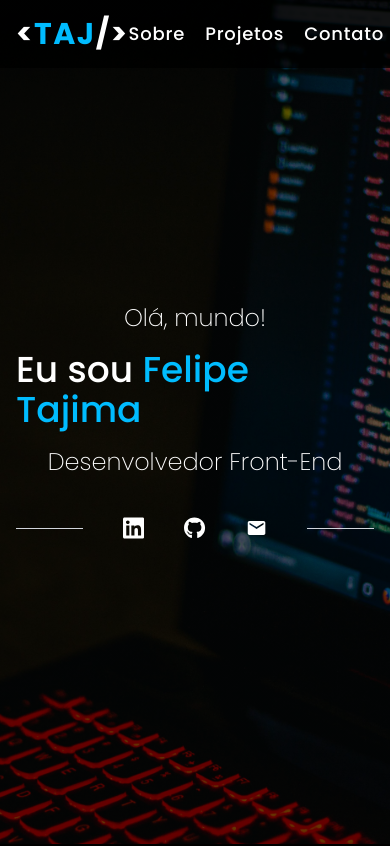
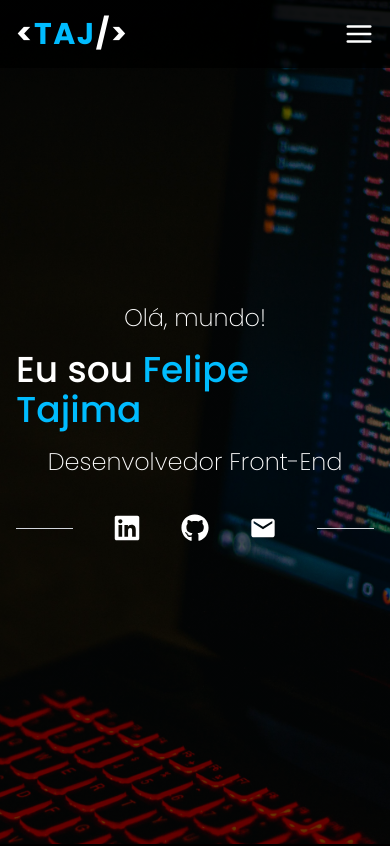
Before and after one commit to vulgotaj/tajportfolio, a React app: page / in a window 390 px wide. Shown: the top 846 px of the page. Built offline with nearby package versions, Linux system fonts and the light colour scheme; the HTML template or start-up script is replaced by a standard one.

Commit message:
Criando menu mobile e adicionando links na página inicial

```diff
--- a/src/components/Header/index.tsx
+++ b/src/components/Header/index.tsx
@@ -1,6 +1,9 @@
+import { useState } from 'react'
+import { FiMenu } from 'react-icons/fi';
 import { Container } from '../Container'
 
 function Header() {
+  const [menuOpen, setMenuOpen] = useState(false)
 
   return (
     <header className="bg-black/80 fixed w-full z-10">
@@ -10,14 +13,83 @@ function Header() {
                 <span className="text-white">{"<"}</span>TAJ<span className="text-white">{"/>"}</span>
               </a>
 
-                <nav>
+              <nav className="hidden md:block">
                 <ul className="flex gap-5 tracking-wider">
-                        <li><a href="#sobre" className="text-white transition-all duration-500 hover:text-sky-400 text-lg font-medium">Sobre</a></li>
-                        <li><a href="#projetos" className="text-white transition-all duration-500  hover:text-sky-400 text-lg font-medium">Projetos</a></li>
-                        <li><a href="#" className="text-white transition-all duration-500  hover:text-sky-400 text-lg font-medium">Contato</a></li>
+                  <li>
+                    <a
+                      href="#sobre"
+                      className="text-white transition-all duration-500 hover:text-sky-400 text-lg font-medium"
+                    >
+                      Sobre
+                    </a>
+                  </li>
+
+                  <li>
+                    <a
+                      href="#projetos"
+                      className="text-white transition-all duration-500  hover:text-sky-400 text-lg font-medium"
+                    >
+                      Projetos
+                    </a>
+                  </li>
+
+                  <li>
+                    <a
+                      href="#"
+                      className="text-white transition-all duration-500  hover:text-sky-400 text-lg font-medium"
+                    >
+                      Contato
+                    </a>
+                  </li>
                 </ul>
               </nav>
+
+              {/* Botão Menu Mobile */}
+
+              <button
+                onClick={ () => setMenuOpen(!menuOpen) }
+                className="md:hidden text-white"
+              >
+                <FiMenu size={30} />
+              </button>
             </div>
+
+            {/* Menu Mobile */}
+            {menuOpen && (
+              <nav className="md:hidden pb-4">
+                <ul className="flex flex-col gap-4 text-center tracking-wider">
+                  <li>
+                    <a
+                      href="#sobre"
+                      onClick={() => setMenuOpen(false)}
+                      className="text-white transition-all duration-500 hover:text-sky-400 text-lg font-medium"
+                    >
+                      Sobre
+                    </a>
+                  </li>
+
+                  <li>
+                    <a
+                      href="#projetos"
+                      onClick={() => setMenuOpen(false)}
+                      className="text-white transition-all duration-500  hover:text-sky-400 text-lg font-medium"
+                    >
+                      Projetos
+                    </a>
+                  </li>
+
+                  <li>
+                    <a
+                      href="#"
+                      onClick={() => setMenuOpen(false)}
+                      className="text-white transition-all duration-500  hover:text-sky-400 text-lg font-medium"
+                    >
+                      Contato
+                    </a>
+                  </li>
+                </ul>
+              </nav>
+            )}
         </Container>
     </header>
   )
--- a/src/components/Inicio/index.tsx
+++ b/src/components/Inicio/index.tsx
@@ -17,9 +17,29 @@ function Inicio() {
 
               <div className="h-px w-3/12 bg-gray-300"></div>
 
-              <FaLinkedin size={28}/>
-              <FaGithub size={28}/>
-              <MdEmail size={28}/>
+              <a
+                href="https://www.linkedin.com/in/feltajima/"
+                target="_blank"
+                className="text-white transition-all duration-500 hover:text-sky-400"
+              >
+                <FaLinkedin size={28}/>
+              </a>
+
+              <a
+                href="https://github.com/vulgotaj"
+                target="_blank"
+                className="text-white transition-all duration-500 hover:text-sky-400"
+              >
+                <FaGithub size={28}/>
+              </a>
+
+              <a
+                href="mailto:felipebtajima05@gmail.com"
+                target="_blank"
+                className="text-white transition-all duration-500 hover:text-sky-400"
+              >
+                <MdEmail size={28}/>
+              </a>
 
               <div className="h-px w-3/12 bg-gray-300"></div>
 
```
Lines whose indentation alone changed are shown as unchanged.
